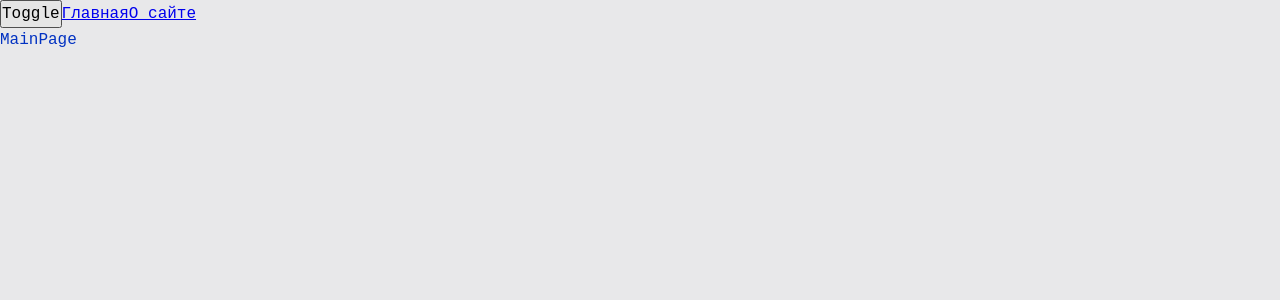
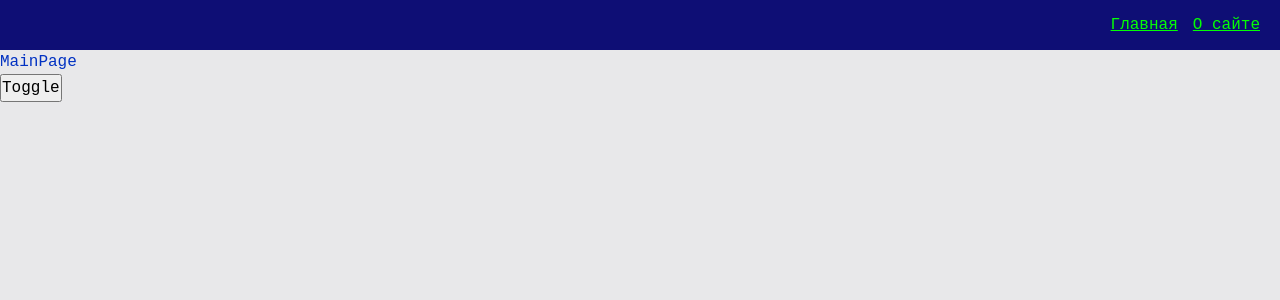
Before and after one commit to AlexandrV9/production-project, a React app: page / in a window 1280 px wide. Shown: the top 300 px of the page. Built offline with nearby package versions, Linux system fonts and the light colour scheme.

Commit message:
feat: create a Navbar widget component and shared AppLink component

```diff
--- a/src/app/App.tsx
+++ b/src/app/App.tsx
@@ -6,9 +6,8 @@
 
 import { useTheme } from "./providers/ThemeProvider/lib/useTheme";
 import { classNames } from "shared/lib/classNames/classNames";
-import { MainPage } from "pages/MainPage";
-import { AboutPage } from "pages/AboutPage";
 import { AppRouter } from "./providers/router";
+import { NavBar } from "widgets/NavBar";
 
 interface AppProps {};
 
@@ -19,11 +18,9 @@
 
   return (
     <div className={classNames('app', {}, [theme])}>
+      <NavBar />
+      <AppRouter />
       <button onClick={toggleTheme}>Toggle</button>
-      <Link to="/">Главная</Link>
-      <Link to="/about">О сайте</Link>
-
-      <AppRouter />
     </div>
   );
 };
--- a/src/app/providers/router/ui/AppRouter.tsx
+++ b/src/app/providers/router/ui/AppRouter.tsx
@@ -6,6 +6,7 @@
 interface AppRouterProps {
 
 }
+
 
 const AppRouter: FC<AppRouterProps> = () => {
   return (
--- a/src/app/styles/themes/dark.scss
+++ b/src/app/styles/themes/dark.scss
@@ -1,6 +1,10 @@
 .app.dark {
   --bg-color: #0e0e75;
+  --inverted-bg-color: #e8e8ea;
 
   --primary-color: #049604;
   --secondary-color: #04ff04;
+
+  --inverted-primary-color: #0232c2;
+  --inverted-secondary-color: #0051ff;
 }
--- a/src/app/styles/themes/normal.scss
+++ b/src/app/styles/themes/normal.scss
@@ -1,6 +1,10 @@
 .app.light {
   --bg-color: #e8e8ea;
+  --inverted-bg-color: #0e0e75;
 
   --primary-color: #0232c2;
   --secondary-color: #0449e0;
+
+  --inverted-primary-color: #049604;
+  --inverted-secondary-color: #04ff04;
 }
--- a/src/app/styles/variables/global.scss
+++ b/src/app/styles/variables/global.scss
@@ -8,4 +8,6 @@
   --font-size-l: 24px;
   --font-line-l: 32px;
   --font-l: var(--font-size-l) / var(--font-line-l) var(--font-family-main);
+
+  --navbar-height: 50px;
 }
--- a/src/shared/lib/classNames/classNames.ts
+++ b/src/shared/lib/classNames/classNames.ts
@@ -1,10 +1,10 @@
 type Mods = Record<string, boolean | string>
 
-export function classNames(cls: string, mods: Mods, additional: string[]): string {
+export function classNames(cls: string, mods: Mods = {}, additional: string[] = []): string {
 
   return [
     cls,
-    ...additional,
+    ...additional.filter(Boolean),
     Object
       .entries(mods)
       .filter(([className, value]) => Boolean(value))
--- /dev/null
+++ b/src/shared/ui/AppLink/AppLink.module.scss
@@ -0,0 +1,11 @@
+.AppLink {
+  color: var(--primary-color);
+}
+
+.primary {
+  color: var(--primary-color);
+}
+
+.secondary {
+  color: var(--inverted-secondary-color);
+}
--- /dev/null
+++ b/src/shared/ui/AppLink/AppLink.tsx
@@ -0,0 +1,39 @@
+import { FC } from 'react'
+
+import cls from './AppLink.module.scss';
+
+import { classNames } from 'shared/lib/classNames/classNames';
+import { Link, LinkProps } from 'react-router-dom';
+
+export enum AppLinkTheme {
+  PRIMARY = "primary",
+  SECONDARY = "secondary"
+}
+
+interface AppLinkProps extends LinkProps {
+  className?: string;
+  theme?: AppLinkTheme
+}
+
+const AppLink: FC<AppLinkProps> = (props) => {
+
+  const {
+    to,
+    className,
+    children,
+    theme = AppLinkTheme.PRIMARY,
+    ...otherProps
+  } = props;
+
+  return (
+    <Link
+      className={classNames(cls.AppLink, {}, [className, cls[theme]])}
+      to={to}
+      {...otherProps}
+    >
+      {children}
+    </Link>
+  );
+}
+
+export default AppLink;
--- /dev/null
+++ b/src/widgets/NavBar/index.ts
@@ -0,0 +1,5 @@
+import NavBar from "./ui/NavBar";
+
+export {
+  NavBar
+}
--- /dev/null
+++ b/src/widgets/NavBar/ui/NavBar.module.scss
@@ -0,0 +1,16 @@
+.Navbar {
+  width: 100%;
+  height: var(--navbar-height);
+  background: var(--inverted-bg-color);
+  display: flex;
+  align-items: center;
+  padding: 20px;
+}
+
+.links {
+  margin-left: auto;
+}
+
+.mainLink {
+  margin-right: 15px;
+}
--- /dev/null
+++ b/src/widgets/NavBar/ui/NavBar.tsx
@@ -0,0 +1,29 @@
+import { FC } from 'react'
+
+import cls from './NavBar.module.scss';
+
+import { classNames } from 'shared/lib/classNames/classNames';
+import AppLink, { AppLinkTheme } from 'shared/ui/AppLink/AppLink';
+
+
+interface NavBarProps {
+  className?: string;
+}
+
+const NavBar: FC<NavBarProps> = (props) => {
+
+  const {
+    className
+  } = props;
+
+  return (
+    <div className={classNames(cls.Navbar, {}, [className])}>
+      <div className={cls.links}>
+        <AppLink theme={AppLinkTheme.SECONDARY} to="/" className={cls.mainLink}>Главная</AppLink>
+        <AppLink theme={AppLinkTheme.SECONDARY} to="/about">О сайте</AppLink>
+      </div>
+    </div>
+  );
+}
+
+export default NavBar;
```
